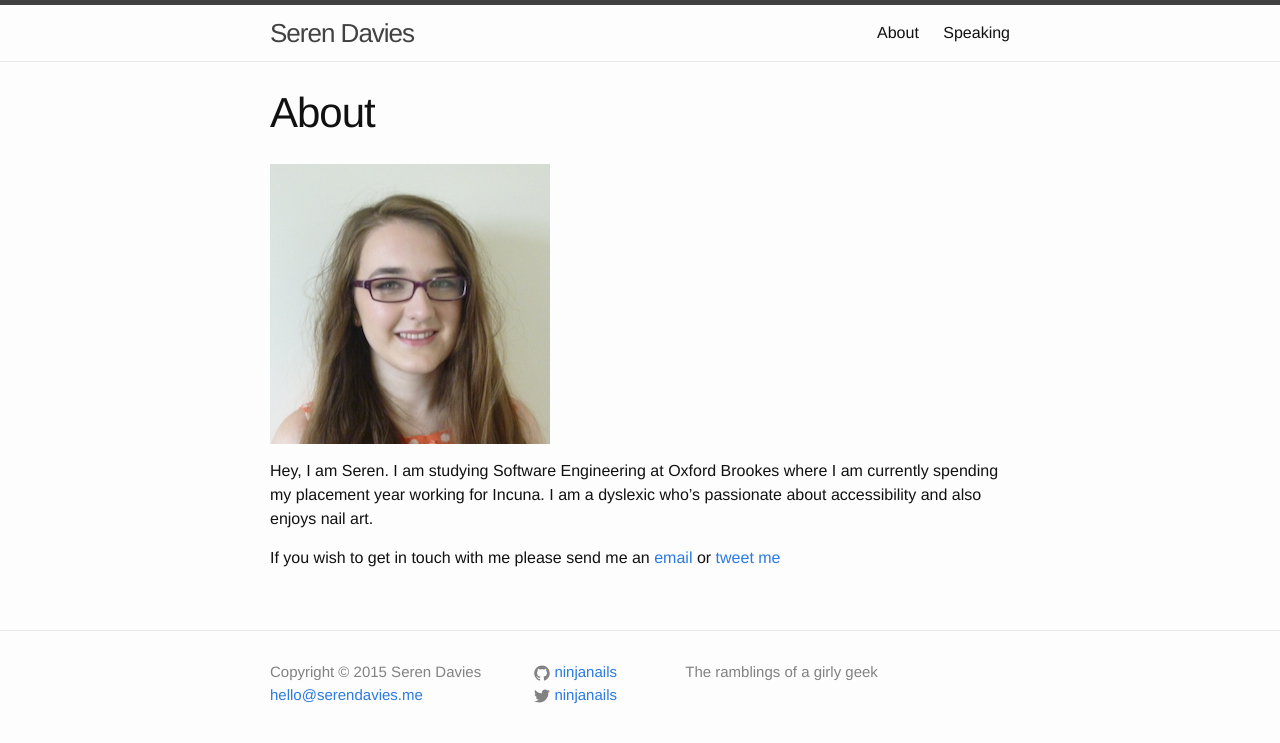
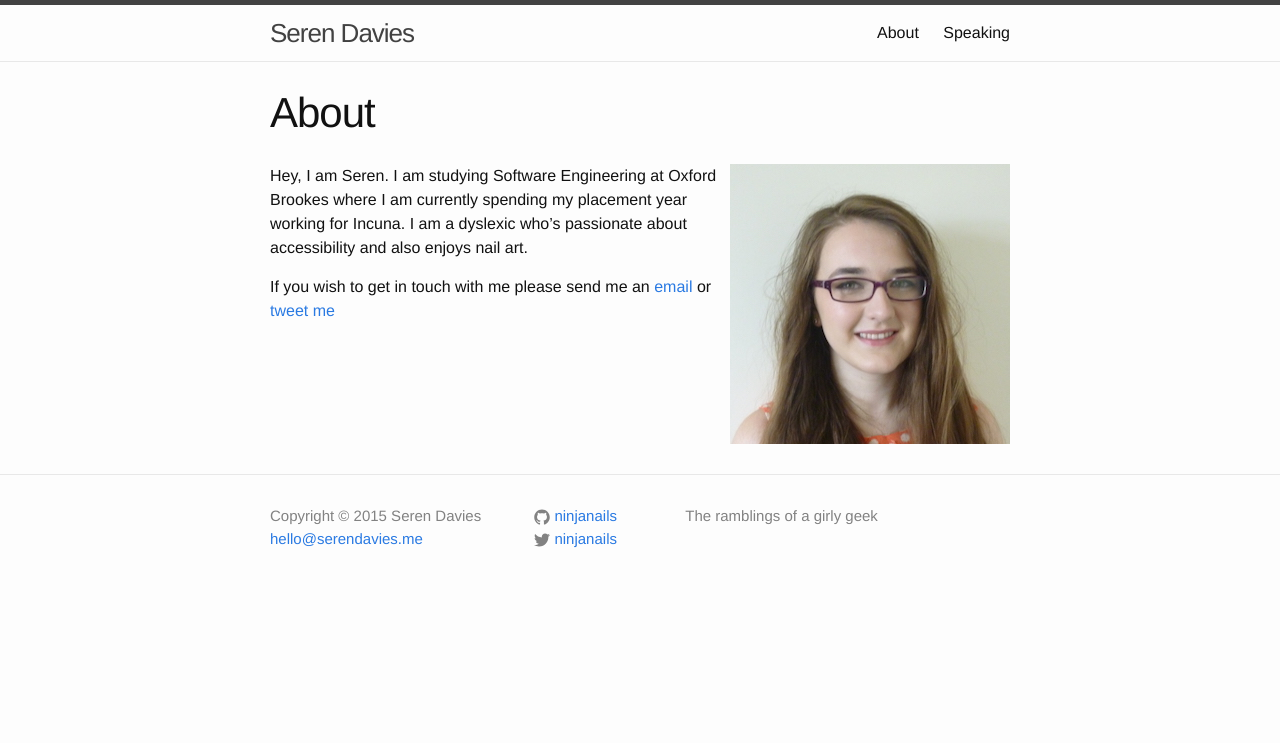
Before and after one commit to ninjanails/ninjanails.github.io, a Jekyll site: the page built from about.md, in a window 1280 px wide. Shown: the top 743 px of the page. Built offline with Jekyll 4.4.1, drawn with Linux system fonts in a browser that asks for light colours.

Commit message:
Update about.md

```diff
--- a/about.md
+++ b/about.md
@@ -4,7 +4,8 @@
 permalink: /about/
 ---
 
-![Photo of Seren]({{site.baseurl}}/img/serenDavies.jpg)
+<!--![Photo of Seren]({{site.baseurl}}/img/serenDavies.jpg)-->
+<img style="float: right;" src="{{site.baseurl}}/img/serenDavies.jpg">
 
 Hey, I am Seren. I am studying Software Engineering at Oxford Brookes where I am currently spending my placement year working for Incuna. I am a dyslexic who's passionate about accessibility and also enjoys nail art.
 
```
